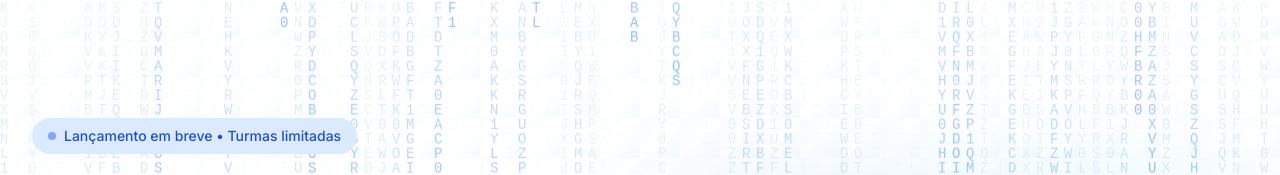
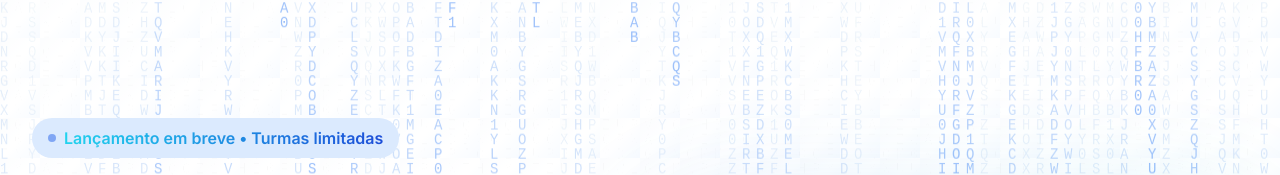
Before and after one commit to FocusInf/focusinf.com.br, a plain HTML site: page index.html in a window 1280 px wide. Shown: the part 602-777 px from the top of the page. Drawn offline with nearby package versions, Linux system fonts and the light colour scheme.

Commit message:
Update index.html

```diff
--- a/index.html
+++ b/index.html
@@ -108,6 +108,14 @@
             font-family: 'JetBrains Mono', monospace;
             color: #06b6d4;
         }
+@keyframes shimmer {
+  0% { background-position: 200% 0; }
+  100% { background-position: -200% 0; }
+}
+
+.animate-shimmer {
+  animation: shimmer 4s linear infinite;
+}
     </style>
 
 </head>
@@ -176,10 +184,15 @@
         <div class="max-w-7xl mx-auto px-4 sm:px-6 lg:px-8 py-20 relative z-[10]">
             <div class="grid lg:grid-cols-2 gap-12 items-center">
                 <div class="animate-fade-in">
-                    <div class="inline-flex items-center gap-2 px-4 py-2 rounded-full bg-blue-100 text-blue-700 text-sm font-medium mb-6">
-                        <span class="w-2 h-2 rounded-full bg-blue-600 animate-pulse"></span>
-                        Lançamento em breve • Turmas limitadas
-                    </div>
+<div class="inline-flex items-center gap-2 px-4 py-2 rounded-full bg-blue-100 mb-6">
+    <span class="w-2 h-2 rounded-full bg-blue-600 animate-pulse"></span>
+
+    <span class="bg-gradient-to-r from-blue-700 via-cyan-400 to-blue-700
+                 bg-[length:200%_100%] bg-clip-text text-transparent
+                 animate-shimmer font-semibold text-base">
+        Lançamento em breve • Turmas limitadas
+    </span>
+</div>
                     <h1 class="text-4xl md:text-5xl lg:text-6xl font-bold text-slate-900 leading-tight mb-6">
                         Curso completo <br>
                         <span class="gradient-text">Cyber Security</span>
```
